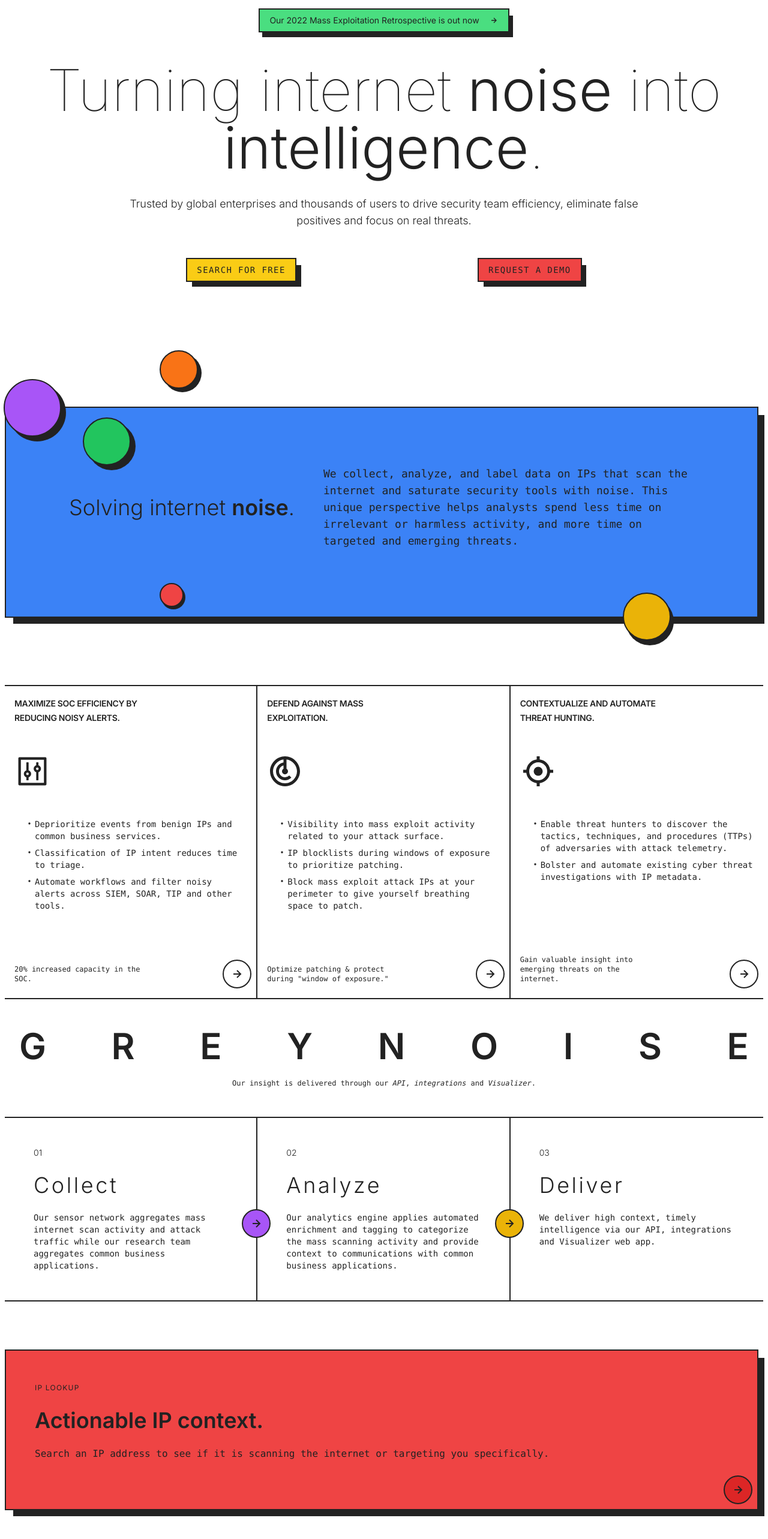
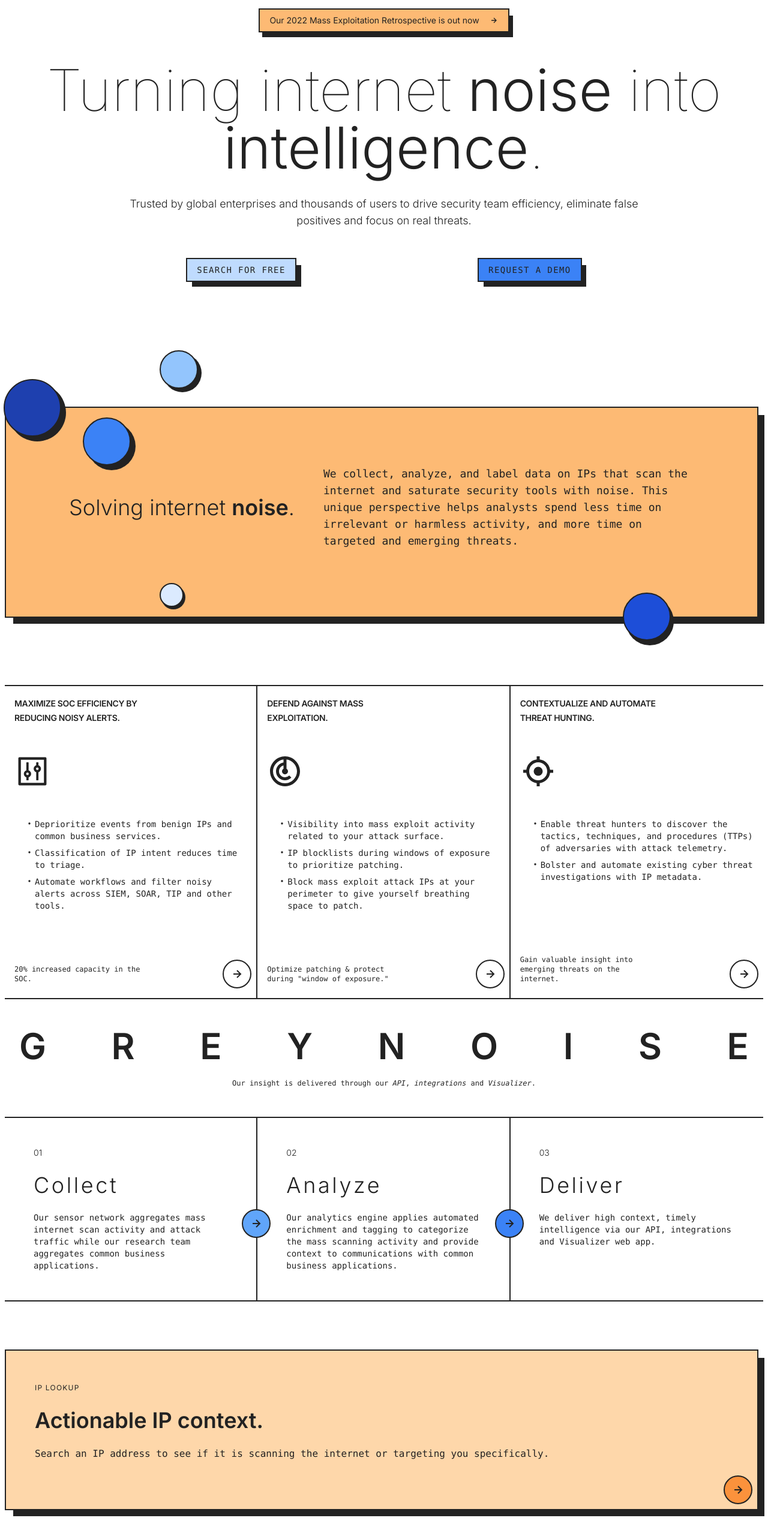
Before and after one commit to knlrvr/neu-noise, a Next.js app: page / in a window 1280 px wide. Shown: the part 226-2792 px from the top of the page at 60% size. Built offline with nearby package versions, Linux system fonts and the light colour scheme.

Commit message:
new color scheme

```diff
--- a/src/components/calculator.tsx
+++ b/src/components/calculator.tsx
@@ -13,7 +13,7 @@
         </p>
         <Link
           href="/"
-          className="border-2 border-[#222] flex items-center justify-center py-2 px-4 bg-yellow-400 relative group">
+          className="border-2 border-[#222] flex items-center justify-center py-2 px-4 bg-orange-300 relative group">
           <span className="text-center text-xs md:text-sm uppercase font-mono tracking-widest">
             Discover Your Savings
           </span>
--- a/src/components/community.tsx
+++ b/src/components/community.tsx
@@ -18,7 +18,7 @@
       </div>
 
       <div className="grid grid-cols-1 md:grid-cols-3 gap-8 mr-2">
-        <div className="w-full h-fit border-2 border-[#222] p-8 flex flex-col justify-between relative bg-blue-500">
+        <div className="w-full h-fit border-2 border-[#222] p-8 flex flex-col justify-between relative bg-blue-200">
           <BiSolidQuoteAltLeft
             className="text-2xl" />
           <p className="font-mono py-6 text-xs">
@@ -32,7 +32,7 @@
           <div className="absolute top-3 left-3 w-full h-full bg-[#222] -z-10"></div>
         </div>
 
-        <div className="w-full h-full border-2 border-[#222] p-8 flex flex-col justify-between relative bg-green-500">
+        <div className="w-full h-full border-2 border-[#222] p-8 flex flex-col justify-between relative bg-blue-500">
           <BiSolidQuoteAltLeft
             className="text-2xl" />
           <p className="font-mono py-6 text-xs">
--- a/src/components/hero.tsx
+++ b/src/components/hero.tsx
@@ -12,7 +12,7 @@
       <div className="py-2 md:py-6 flex justify-center">
         <Link
           href="/"
-          className="border-2 border-[#222] flex items-center justify-center py-2 px-4 bg-green-400 group relative">
+          className="border-2 border-[#222] flex items-center justify-center py-2 px-4 bg-orange-300 group relative">
           <span className="text-center text-sm">
             Our 2022 Mass Exploitation <br className="block md:hidden" /> Retrospective is out now
           </span>
@@ -38,7 +38,7 @@
       <div className="flex justify-evenly py-12">
         <Link
           href="/"
-          className="border-2 border-[#222] flex items-center justify-center py-2 px-4 bg-yellow-400 relative group">
+          className="border-2 border-[#222] flex items-center justify-center py-2 px-4 bg-blue-200 relative group">
           <span className="text-center text-xs md:text-sm uppercase font-mono tracking-widest">
             Search For Free
           </span>
@@ -46,7 +46,7 @@
         </Link>
         <Link
           href="/"
-          className="border-2 border-[#222] flex items-center justify-center py-2 px-4 bg-red-500 group relative group">
+          className="border-2 border-[#222] flex items-center justify-center py-2 px-4 bg-blue-500 group relative group">
           <span className="text-center text-xs md:text-sm uppercase font-mono tracking-widest">
             Request A Demo
           </span>
--- a/src/components/insight.tsx
+++ b/src/components/insight.tsx
@@ -15,7 +15,7 @@
             Our sensor network aggregates mass internet scan activity and attack traffic
             while our research team aggregates common business applications.
           </p>
-          <div className="absolute top-[92%] right-3/5 md:top-1/2 md:-right-6 bg-purple-500 rounded-full h-12 w-12 border-2 border-[#222] flex justify-center items-center text-2xl">
+          <div className="absolute top-[92%] right-3/5 md:top-1/2 md:-right-6 bg-blue-400 rounded-full h-12 w-12 border-2 border-[#222] flex justify-center items-center text-2xl">
             <BiRightArrowAlt
               className="rotate-90 md:rotate-0" />
           </div>
@@ -28,7 +28,7 @@
             mass scanning activity and provide context to communications with common
             business applications.
           </p>
-          <div className="absolute top-[92%] right-3/5 md:top-1/2 md:-right-6 bg-yellow-500 rounded-full h-12 w-12 border-2 border-[#222] flex justify-center items-center text-2xl">
+          <div className="absolute top-[92%] right-3/5 md:top-1/2 md:-right-6 bg-blue-500 rounded-full h-12 w-12 border-2 border-[#222] flex justify-center items-center text-2xl">
             <BiRightArrowAlt
               className="rotate-90 md:rotate-0" />
           </div>
--- a/src/components/services.tsx
+++ b/src/components/services.tsx
@@ -8,14 +8,28 @@
   return (
     <div className="max-w-7xl mx-auto py-20">
       <div className="flex flex-col space-y-20">
-        <div className="border-2 border-[#222] bg-red-500 p-12 mr-2 relative">
+        <div className="border-2 border-[#222] bg-orange-200 p-12 mr-2 relative">
           <span className="text-xs uppercase tracking-widest">IP Lookup</span>
           <p className="font-semibold text-4xl py-6">Actionable IP context.</p>
           <p className="font-mono pb-8">
             Search an IP address to see if it is scanning the internet or targeting you
             specifically.
           </p>
-          <div className="bg-red-600 absolute bottom-2 right-2 border-2 border-[#222] rounded-full h-12 w-12 flex justify-center items-center text-2xl group cursor-pointer">
+          <div className="bg-orange-400 absolute bottom-2 right-2 border-2 border-[#222] rounded-full h-12 w-12 flex justify-center items-center text-2xl group cursor-pointer">
+            <BiRightArrowAlt
+              className="group-hover:-rotate-45 transition duration-200" />
+          </div>
+          <div className="absolute w-full h-full top-3 left-3 bg-[#222] -z-10"></div>
+        </div>
+
+        <div className="border-2 border-[#222] bg-blue-200 p-12 mr-2 relative">
+          <span className="text-xs uppercase tracking-widest">GreyNoise Query Language (GNQL)</span>
+          <p className="font-semibold text-4xl py-6">Advanced querying language.</p>
+          <p className="font-mono pb-8">
+            Search the GreyNoise dataset to find additional indicators and get a wider
+            picture of internet scanners.
+          </p>
+          <div className="bg-blue-400 absolute bottom-2 right-2 border-2 border-[#222] rounded-full h-12 w-12 flex justify-center items-center text-2xl group cursor-pointer">
             <BiRightArrowAlt
               className="group-hover:-rotate-45 transition duration-200" />
           </div>
@@ -23,26 +37,12 @@
         </div>
 
         <div className="border-2 border-[#222] bg-blue-500 p-12 mr-2 relative">
-          <span className="text-xs uppercase tracking-widest">GreyNoise Query Language (GNQL)</span>
-          <p className="font-semibold text-4xl py-6">Advanced querying language.</p>
-          <p className="font-mono pb-8">
-            Search the GreyNoise dataset to find additional indicators and get a wider
-            picture of internet scanners.
-          </p>
-          <div className="bg-blue-600 absolute bottom-2 right-2 border-2 border-[#222] rounded-full h-12 w-12 flex justify-center items-center text-2xl group cursor-pointer">
-            <BiRightArrowAlt
-              className="group-hover:-rotate-45 transition duration-200" />
-          </div>
-          <div className="absolute w-full h-full top-3 left-3 bg-[#222] -z-10"></div>
-        </div>
-
-        <div className="border-2 border-[#222] bg-purple-500 p-12 mr-2 relative">
           <span className="text-xs uppercase tracking-widest">Trends</span>
           <p className="font-semibold text-4xl py-6">Explore trending vulnerabilities.</p>
           <p className="font-mono pb-8">
             Explore trending tags, tools and CVEs in our unique data set, real-time.
           </p>
-          <div className="bg-purple-600 absolute bottom-2 right-2 border-2 border-[#222] rounded-full h-12 w-12 flex justify-center items-center text-2xl group cursor-pointer">
+          <div className="bg-blue-700 absolute bottom-2 right-2 border-2 border-[#222] rounded-full h-12 w-12 flex justify-center items-center text-2xl group cursor-pointer">
             <BiRightArrowAlt
               className="group-hover:-rotate-45 transition duration-200" />
           </div>
--- a/src/components/signup.tsx
+++ b/src/components/signup.tsx
@@ -10,13 +10,13 @@
       </div>
 
       <div className="flex justify-evenly py-12">
-        <div className="border-2 border-[#222] flex items-center justify-center py-2 px-4 bg-yellow-400 relative group">
+        <div className="border-2 border-[#222] flex items-center justify-center py-2 px-4 bg-blue-200 relative group">
           <span className="text-center text-xs md:text-sm uppercase font-mono tracking-widest">
             Search For Free
           </span>
           <div className="absolute bg-[#222] h-full w-[101%] -z-10 top-2 md:top-2.5 left-1 md:left-2 group-hover:translate-x-1 group-hover:translate-y-1 transition duration-200"></div>
         </div>
-        <div className="border-2 border-[#222] flex items-center justify-center py-2 px-4 bg-red-500 group relative group">
+        <div className="border-2 border-[#222] flex items-center justify-center py-2 px-4 bg-blue-500 group relative group">
           <span className="text-center text-xs md:text-sm uppercase font-mono tracking-widest">
             Schedule A Demo
           </span>
--- a/src/components/video.tsx
+++ b/src/components/video.tsx
@@ -4,7 +4,7 @@
 const Video = () => {
   return (
     <div className="max-w-7xl mx-auto pb-16 pt-24">
-      <div className="border-2 border-[#222] bg-blue-500 mr-2 p-8 pt-32 pb-16 md:pt-24 md:p-2 md:py-28 relative flex flex-col md:flex-row justify-center items-center gap-12">
+      <div className="border-2 border-[#222] bg-orange-300 mr-2 p-8 pt-32 pb-16 md:pt-24 md:p-2 md:py-28 relative flex flex-col md:flex-row justify-center items-center gap-12">
         <h3 className="text-4xl font-light">
           Solving internet <span className="font-semibold">noise</span>.
         </h3>
@@ -15,19 +15,19 @@
         </p>
         <div className="absolute bg-[#222] w-full h-full -z-10 top-3 left-3"></div>
 
-        <div className="absolute border-2 border-[#222] bg-purple-500 w-24 h-24 rounded-full -top-12 -left-1 z-30"></div>
+        <div className="absolute border-2 border-[#222] bg-blue-800 w-24 h-24 rounded-full -top-12 -left-1 z-30"></div>
         <div className="absolute bg-[#222] w-24 h-24 rounded-full -top-10 left-1 z-20"></div>
 
-        <div className="absolute border-2 border-[#222] bg-green-500 w-20 h-20 rounded-full top-4 left-32 z-30"></div>
+        <div className="absolute border-2 border-[#222] bg-blue-500 w-20 h-20 rounded-full top-4 left-32 z-30"></div>
         <div className="absolute bg-[#222] w-20 h-20 rounded-full top-6 left-[8.5rem] z-20"></div>
 
-        <div className="absolute border-2 border-[#222] bg-orange-500 w-16 h-16 rounded-full -top-24 left-64 z-30"></div>
+        <div className="absolute border-2 border-[#222] bg-blue-300 w-16 h-16 rounded-full -top-24 left-64 z-30"></div>
         <div className="absolute bg-[#222] w-16 h-16 rounded-full -top-[5.6rem] left-[16.4rem] z-20"></div>
 
-        <div className="absolute border-2 border-[#222] bg-red-500 w-10 h-10 rounded-full bottom-4 left-64 z-30"></div>
+        <div className="absolute border-2 border-[#222] bg-blue-100 w-10 h-10 rounded-full bottom-4 left-64 z-30"></div>
         <div className="absolute bg-[#222] w-10 h-10 rounded-full bottom-3 left-[16.2rem] z-20"></div>
 
-        <div className="absolute border-2 border-[#222] bg-yellow-500 w-20 h-20 rounded-full -bottom-10 right-36 z-30"></div>
+        <div className="absolute border-2 border-[#222] bg-blue-700 w-20 h-20 rounded-full -bottom-10 right-36 z-30"></div>
         <div className="absolute bg-[#222] w-20 h-20 rounded-full -bottom-12 right-[8.7rem] z-20"></div>
       </div>
     </div>
```
Also changed, not shown: src/components/customers.tsx (+4 -4 lines).
